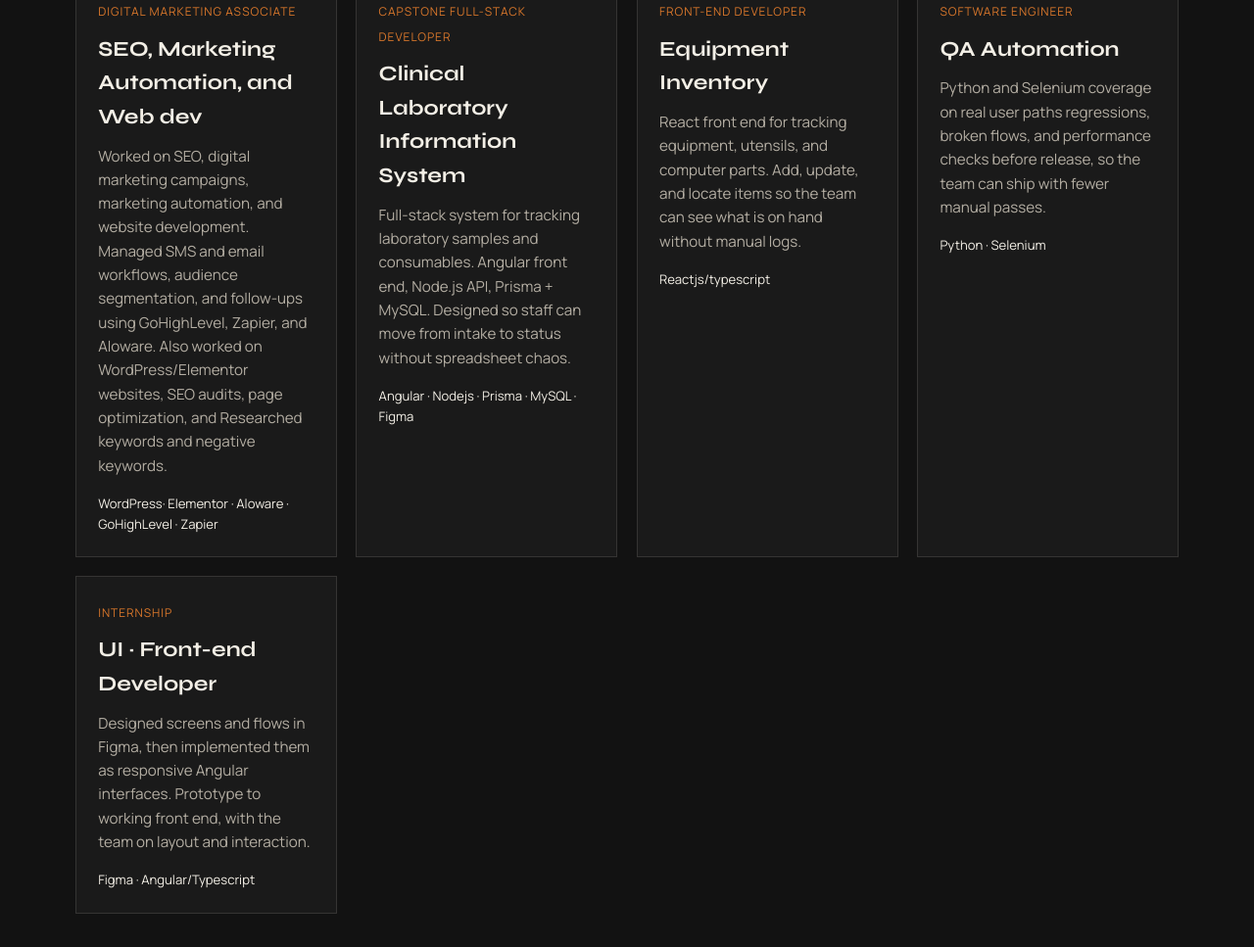
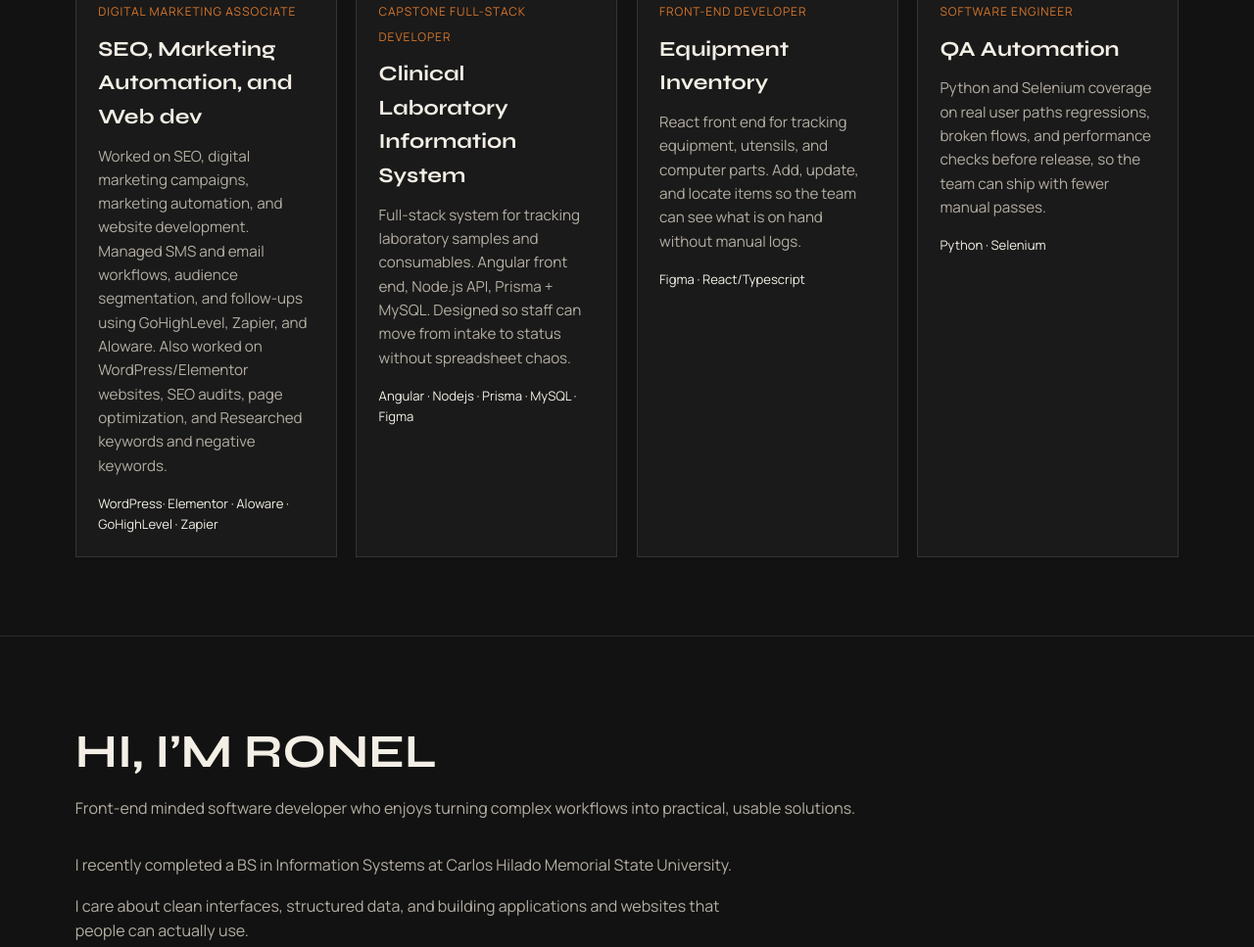
Before and after one commit to shnsu/shansu-portfolio, a plain HTML site: page index.html in a window 1280 px wide. Shown: the part 1015-1982 px from the top of the page at 98% size. Drawn offline with Linux system fonts and the light colour scheme.

Commit message:
Update portfolio

```diff
--- a/index.html
+++ b/index.html
@@ -54,19 +54,13 @@
         <span class="tag">Front-end Developer</span>
         <h3>Equipment Inventory</h3>
         <p>React front end for tracking equipment, utensils, and computer parts. Add, update, and locate items so the team can see what is on hand without manual logs.</p>
-        <p class="tools">Reactjs/typescript</p>
+        <p class="tools">Figma · React/Typescript</p>
       </article>
       <article class="project">
         <span class="tag">Software Engineer</span>
         <h3>QA Automation</h3>
         <p>Python and Selenium coverage on real user paths regressions, broken flows, and performance checks before release, so the team can ship with fewer manual passes.</p>
         <p class="tools">Python · Selenium</p>
-      </article>
-      <article class="project">
-        <span class="tag">Internship</span>
-        <h3>UI · Front-end Developer </h3>
-        <p>Designed screens and flows in Figma, then implemented them as responsive Angular interfaces. Prototype to working front end, with the team on layout and interaction.</p>
-        <p class="tools">Figma · Angular/Typescript</p>
       </article>
     </div>
   </section>
```
